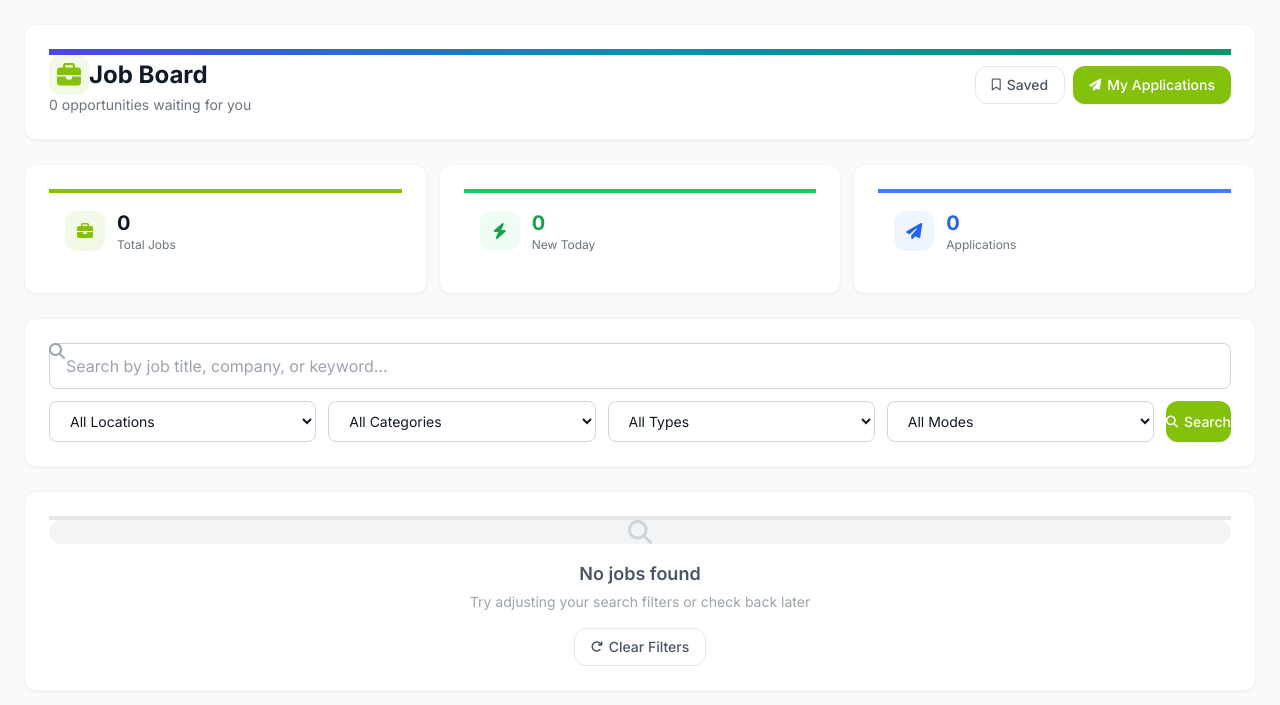
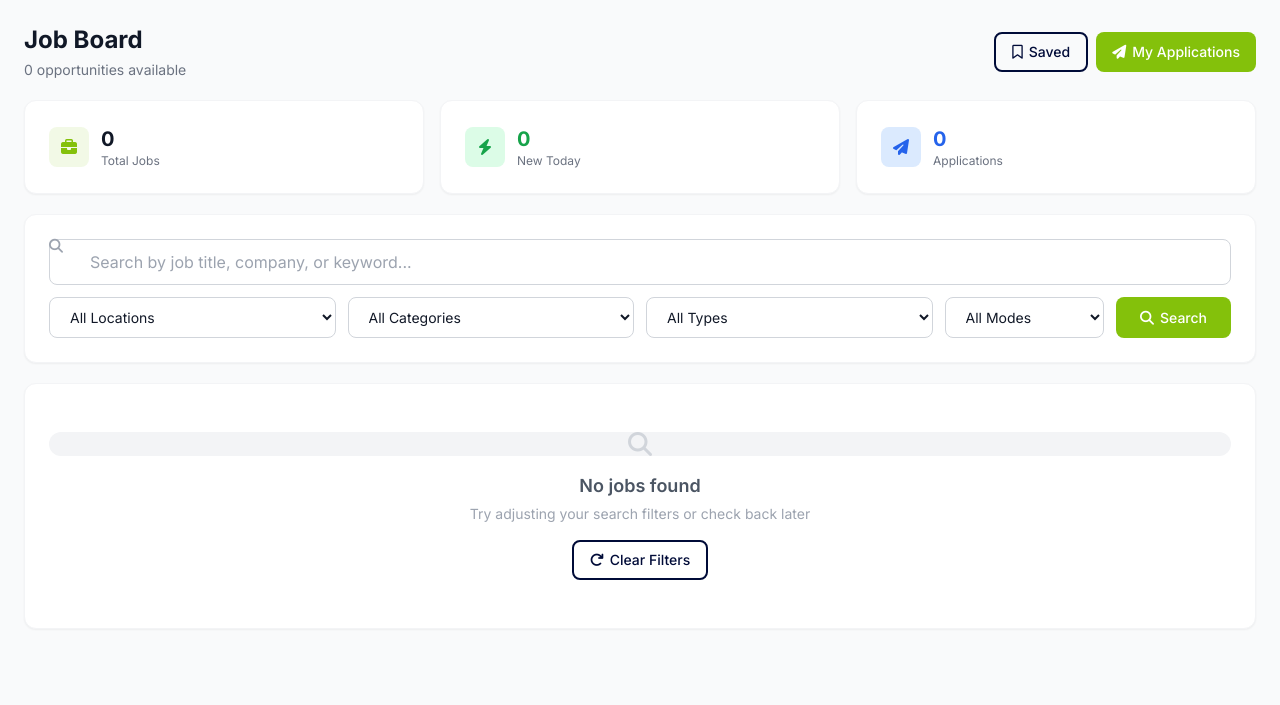
Before and after one commit to atlasskilltech/atlas_ai_career_service, a Node server app: page /job-board in a window 1280 px wide. Shown: the part 65-770 px from the top of the page. Run offline with Node 20, Linux system fonts and the light colour scheme; the visitor is signed in with stand-in values (Sample User, id 1); some libraries are stand-ins or nearby versions.

Commit message:
Fix job board index design - remove all colored top bars, use proper CSS classes
- Remove all colored top bar divs from header, stats cards, and job cards
- Use project's native card, input-field, btn-accent, btn-outline, badge classes
- Remove Tailwind ! important overrides that weren't working with compiled CSS
- Use inline typeStyles map instead of dynamic Tailwind class interpolation
- Make entire job card clickable as an anchor tag
- Use grid layout for filter dropdowns instead of flex
- Cleaner, simpler design without over-decoration

https://claude.ai/code/session_014wGwQvtueYUNpvUV7A1RDM

```diff
--- a/src/views/pages/job-board/index.ejs
+++ b/src/views/pages/job-board/index.ejs
@@ -1,32 +1,20 @@
-<div class="space-y-6">
+<div class="space-y-5">
   <!-- Header -->
-  <div class="card !p-0 overflow-hidden">
-    <div class="h-1.5 w-full" style="background: linear-gradient(90deg, #4F46E5, #0891B2, #059669);"></div>
-    <div class="p-5 sm:p-6">
   <div class="flex flex-col sm:flex-row sm:items-center justify-between gap-4">
     <div>
-          <h1 class="text-2xl font-bold text-gray-900 dark:text-white flex items-center gap-2.5">
-            <div class="w-10 h-10 rounded-xl bg-accent/10 flex items-center justify-center flex-shrink-0">
-              <i class="fas fa-briefcase text-accent"></i>
-            </div>
-            Job Board
-          </h1>
-          <p class="text-sm text-gray-500 mt-1.5 ml-[52px]"><%= total %> opportunities waiting for you</p>
+      <h1 class="text-2xl font-bold text-gray-900 dark:text-white">Job Board</h1>
+      <p class="text-sm text-gray-500 mt-1"><%= total %> opportunities available</p>
     </div>
     <div class="flex gap-2 flex-shrink-0">
-          <a href="/job-board/saved" class="inline-flex items-center gap-1.5 px-4 py-2 rounded-xl border border-gray-200 dark:border-gray-700 text-sm font-medium text-gray-600 dark:text-gray-400 hover:bg-gray-50 dark:hover:bg-gray-800 transition-colors"><i class="far fa-bookmark text-xs"></i> Saved</a>
-          <a href="/job-board/applications" class="inline-flex items-center gap-1.5 px-4 py-2 rounded-xl text-white text-sm font-medium bg-accent hover:bg-accent/90 transition-colors shadow-sm"><i class="fas fa-paper-plane text-xs"></i> My Applications</a>
-        </div>
-      </div>
+      <a href="/job-board/saved" class="btn-outline px-4 py-2 text-sm rounded-lg"><i class="far fa-bookmark mr-1.5"></i>Saved</a>
+      <a href="/job-board/applications" class="btn-accent px-4 py-2 text-sm rounded-lg"><i class="fas fa-paper-plane mr-1.5"></i>My Applications</a>
     </div>
   </div>
 
   <!-- Stats Row -->
-  <div class="grid grid-cols-3 gap-3">
-    <div class="card !p-0 overflow-hidden">
-      <div class="h-1 w-full bg-accent"></div>
-      <div class="p-4 flex items-center gap-3">
-        <div class="w-10 h-10 rounded-xl bg-accent/10 flex items-center justify-center flex-shrink-0">
+  <div class="grid grid-cols-3 gap-4">
+    <div class="card flex items-center gap-3">
+      <div class="w-10 h-10 rounded-lg bg-accent/10 flex items-center justify-center flex-shrink-0">
         <i class="fas fa-briefcase text-accent"></i>
       </div>
       <div>
@@ -34,11 +22,8 @@
         <p class="text-xs text-gray-500">Total Jobs</p>
       </div>
     </div>
-    </div>
-    <div class="card !p-0 overflow-hidden">
-      <div class="h-1 w-full bg-green-500"></div>
-      <div class="p-4 flex items-center gap-3">
-        <div class="w-10 h-10 rounded-xl bg-green-50 dark:bg-green-900/20 flex items-center justify-center flex-shrink-0">
+    <div class="card flex items-center gap-3">
+      <div class="w-10 h-10 rounded-lg bg-green-100 dark:bg-green-900/20 flex items-center justify-center flex-shrink-0">
         <i class="fas fa-bolt text-green-600"></i>
       </div>
       <div>
@@ -46,11 +31,8 @@
         <p class="text-xs text-gray-500">New Today</p>
       </div>
     </div>
-    </div>
-    <div class="card !p-0 overflow-hidden">
-      <div class="h-1 w-full bg-blue-500"></div>
-      <div class="p-4 flex items-center gap-3">
-        <div class="w-10 h-10 rounded-xl bg-blue-50 dark:bg-blue-900/20 flex items-center justify-center flex-shrink-0">
+    <div class="card flex items-center gap-3">
+      <div class="w-10 h-10 rounded-lg bg-blue-100 dark:bg-blue-900/20 flex items-center justify-center flex-shrink-0">
         <i class="fas fa-paper-plane text-blue-600"></i>
       </div>
       <div>
@@ -59,33 +41,28 @@
       </div>
     </div>
   </div>
-  </div>
 
   <!-- Search & Filters -->
-  <div class="card !p-0 overflow-hidden">
-    <div class="p-5">
+  <div class="card">
     <form method="GET" action="/job-board" id="search-form">
-        <!-- Search Bar -->
-        <div class="relative">
-          <i class="fas fa-search absolute left-4 top-1/2 -translate-y-1/2 text-gray-400"></i>
-          <input type="text" name="q" value="<%= filters.query %>" class="input-field !pl-11 !py-3 !text-base !rounded-xl" placeholder="Search by job title, company, or keyword...">
+      <div class="relative mb-3">
+        <i class="fas fa-search absolute left-3 top-1/2 -translate-y-1/2 text-gray-400 text-sm"></i>
+        <input type="text" name="q" value="<%= filters.query %>" class="input-field pl-10" placeholder="Search by job title, company, or keyword..." style="padding-left: 2.5rem;">
       </div>
-
-        <!-- Filter Row -->
-        <div class="flex flex-wrap gap-3 mt-3">
-          <select name="location" class="input-field !py-2.5 !rounded-xl text-sm flex-1 min-w-[140px]">
+      <div class="grid grid-cols-2 sm:grid-cols-4 gap-3">
+        <select name="location" class="input-field text-sm">
           <option value="">All Locations</option>
           <% locations.forEach(loc => { %>
             <option value="<%= loc %>" <%= filters.location === loc ? 'selected' : '' %>><%= loc %></option>
           <% }); %>
         </select>
-          <select name="category" class="input-field !py-2.5 !rounded-xl text-sm flex-1 min-w-[140px]">
+        <select name="category" class="input-field text-sm">
           <option value="">All Categories</option>
           <% categories.forEach(cat => { %>
             <option value="<%= cat %>" <%= filters.category === cat ? 'selected' : '' %>><%= cat %></option>
           <% }); %>
         </select>
-          <select name="jobType" class="input-field !py-2.5 !rounded-xl text-sm flex-1 min-w-[120px]">
+        <select name="jobType" class="input-field text-sm">
           <option value="">All Types</option>
           <option value="full_time" <%= filters.jobType === 'full_time' ? 'selected' : '' %>>Full Time</option>
           <option value="part_time" <%= filters.jobType === 'part_time' ? 'selected' : '' %>>Part Time</option>
@@ -93,99 +70,78 @@
           <option value="contract" <%= filters.jobType === 'contract' ? 'selected' : '' %>>Contract</option>
           <option value="freelance" <%= filters.jobType === 'freelance' ? 'selected' : '' %>>Freelance</option>
         </select>
-          <select name="workMode" class="input-field !py-2.5 !rounded-xl text-sm flex-1 min-w-[120px]">
+        <div class="flex gap-3">
+          <select name="workMode" class="input-field text-sm flex-1">
             <option value="">All Modes</option>
             <option value="onsite" <%= filters.workMode === 'onsite' ? 'selected' : '' %>>Onsite</option>
             <option value="remote" <%= filters.workMode === 'remote' ? 'selected' : '' %>>Remote</option>
             <option value="hybrid" <%= filters.workMode === 'hybrid' ? 'selected' : '' %>>Hybrid</option>
           </select>
-          <button type="submit" class="inline-flex items-center gap-1.5 px-5 py-2.5 rounded-xl text-white text-sm font-medium bg-accent hover:bg-accent/90 transition-colors shadow-sm flex-shrink-0"><i class="fas fa-search text-xs"></i> Search</button>
+          <button type="submit" class="btn-accent px-5 py-2 text-sm rounded-lg flex-shrink-0"><i class="fas fa-search mr-1.5"></i>Search</button>
+        </div>
       </div>
     </form>
-    </div>
     <% if (filters.query || filters.location || filters.category || filters.jobType || filters.workMode) { %>
-      <div class="px-5 py-2.5 bg-gray-50 dark:bg-gray-800/50 border-t border-gray-100 dark:border-gray-800 flex items-center justify-between">
-        <div class="flex flex-wrap items-center gap-2 text-xs">
-          <span class="text-gray-400">Filters:</span>
+      <div class="flex flex-wrap items-center gap-2 mt-3 pt-3 border-t border-gray-100 dark:border-gray-800">
+        <span class="text-xs text-gray-400">Active:</span>
         <% if (filters.query) { %>
-            <span class="inline-flex items-center gap-1 px-2 py-0.5 rounded-full bg-accent/10 text-accent font-medium"><i class="fas fa-search text-[9px]"></i> "<%= filters.query %>"</span>
+          <span class="badge badge-info text-xs"><i class="fas fa-search mr-1 text-[10px]"></i>"<%= filters.query %>"</span>
         <% } %>
         <% if (filters.location) { %>
-            <span class="inline-flex items-center gap-1 px-2 py-0.5 rounded-full bg-red-50 dark:bg-red-900/20 text-red-600 dark:text-red-400 font-medium"><i class="fas fa-map-marker-alt text-[9px]"></i> <%= filters.location %></span>
+          <span class="badge badge-warning text-xs"><i class="fas fa-map-marker-alt mr-1 text-[10px]"></i><%= filters.location %></span>
         <% } %>
         <% if (filters.category) { %>
-            <span class="inline-flex items-center gap-1 px-2 py-0.5 rounded-full bg-purple-50 dark:bg-purple-900/20 text-purple-600 dark:text-purple-400 font-medium"><i class="fas fa-tag text-[9px]"></i> <%= filters.category %></span>
+          <span class="badge text-xs" style="background: rgba(124,58,237,0.1); color: #7C3AED;"><i class="fas fa-tag mr-1 text-[10px]"></i><%= filters.category %></span>
         <% } %>
         <% if (filters.jobType) { %>
-            <span class="inline-flex items-center gap-1 px-2 py-0.5 rounded-full bg-blue-50 dark:bg-blue-900/20 text-blue-600 dark:text-blue-400 font-medium capitalize"><%= filters.jobType.replace('_', ' ') %></span>
+          <span class="badge badge-info text-xs capitalize"><%= filters.jobType.replace('_', ' ') %></span>
         <% } %>
         <% if (filters.workMode) { %>
-            <span class="inline-flex items-center gap-1 px-2 py-0.5 rounded-full bg-green-50 dark:bg-green-900/20 text-green-600 dark:text-green-400 font-medium capitalize"><%= filters.workMode %></span>
+          <span class="badge badge-success text-xs capitalize"><%= filters.workMode %></span>
         <% } %>
-        </div>
-        <a href="/job-board" class="text-xs text-gray-400 hover:text-accent transition-colors font-medium"><i class="fas fa-times mr-1"></i>Clear</a>
+        <a href="/job-board" class="text-xs text-gray-400 hover:text-red-500 transition-colors ml-auto"><i class="fas fa-times mr-1"></i>Clear all</a>
       </div>
     <% } %>
   </div>
 
   <!-- Job Grid -->
   <% if (jobs.length === 0) { %>
-    <div class="card !p-0 overflow-hidden">
-      <div class="h-1 w-full bg-gray-200 dark:bg-gray-700"></div>
-      <div class="p-12 text-center">
+    <div class="card text-center py-12">
       <div class="w-16 h-16 rounded-2xl bg-gray-100 dark:bg-gray-800 flex items-center justify-center mx-auto mb-4">
         <i class="fas fa-search text-2xl text-gray-300"></i>
       </div>
       <h3 class="text-lg font-semibold text-gray-600 dark:text-gray-400">No jobs found</h3>
       <p class="text-sm text-gray-400 mt-1">Try adjusting your search filters or check back later</p>
-        <a href="/job-board" class="inline-flex items-center gap-1.5 px-4 py-2 rounded-xl border border-gray-200 dark:border-gray-700 text-sm font-medium text-gray-600 hover:bg-gray-50 dark:hover:bg-gray-800 transition-colors mt-4"><i class="fas fa-redo text-xs"></i> Clear Filters</a>
-      </div>
+      <a href="/job-board" class="btn-outline px-4 py-2 text-sm rounded-lg mt-4 inline-block"><i class="fas fa-redo mr-1.5"></i>Clear Filters</a>
     </div>
   <% } else { %>
     <div class="grid grid-cols-1 md:grid-cols-2 xl:grid-cols-3 gap-4">
       <% jobs.forEach(job => { %>
         <% let skills = []; try { skills = typeof job.skills === 'string' ? JSON.parse(job.skills) : (job.skills || []); } catch(e) { skills = []; } %>
-        <% const typeColors = {full_time: 'blue', part_time: 'yellow', internship: 'green', contract: 'purple', freelance: 'orange'}; %>
-        <% const typeColor = typeColors[job.job_type] || 'gray'; %>
         <% const cardLogoColors = ['#4F46E5','#0891B2','#059669','#D97706','#DC2626','#7C3AED','#2563EB','#0D9488','#C026D3','#EA580C']; %>
         <% const cardLogoColor = cardLogoColors[job.company.charCodeAt(0) % cardLogoColors.length]; %>
-        <div class="card !p-0 hover:shadow-lg hover:-translate-y-0.5 transition-all duration-200 group flex flex-col overflow-hidden">
-          <!-- Colored Top Bar -->
-          <div class="h-1 w-full" style="background: <%= cardLogoColor %>;"></div>
-
+        <a href="/job-board/view/<%= job.id %>" class="card group hover:shadow-lg hover:-translate-y-0.5 transition-all duration-200 flex flex-col" style="padding: 0; text-decoration: none; color: inherit;">
           <!-- Card Body -->
-          <div class="p-5 flex-1 flex flex-col">
-            <!-- Header: Logo + Info + Save -->
+          <div class="p-4 flex-1 flex flex-col">
+            <!-- Logo + Title + Company -->
             <div class="flex items-start gap-3 mb-3">
-              <div class="w-11 h-11 rounded-xl flex-shrink-0 relative overflow-hidden" style="background: <%= cardLogoColor %>;">
-                <span class="absolute inset-0 flex items-center justify-center text-base font-bold text-white"><%= job.company.charAt(0).toUpperCase() %></span>
+              <div class="w-12 h-12 rounded-xl flex-shrink-0 relative overflow-hidden shadow-sm" style="background: <%= cardLogoColor %>;">
+                <span class="absolute inset-0 flex items-center justify-center text-lg font-bold text-white"><%= job.company.charAt(0).toUpperCase() %></span>
                 <img src="https://logo.clearbit.com/<%= job.company.toLowerCase().replace(/\s*(pvt|private|ltd|limited|inc|corp|llp|llc|co|technologies|tech|software|solutions|consulting|services|india|global|group)\s*/gi, '').trim().replace(/\s+/g, '') %>.com" alt="" class="absolute inset-0 w-full h-full object-contain bg-white p-0.5 rounded-xl" onerror="this.remove();">
               </div>
               <div class="flex-1 min-w-0">
-                <a href="/job-board/view/<%= job.id %>" class="text-sm font-semibold text-gray-900 dark:text-white group-hover:text-accent transition-colors line-clamp-2 leading-snug block"><%= job.title %></a>
-                <p class="text-xs text-gray-500 mt-0.5"><%= job.company %></p>
+                <h3 class="text-sm font-semibold text-gray-900 dark:text-white group-hover:text-accent transition-colors line-clamp-2 leading-snug"><%= job.title %></h3>
+                <p class="text-xs text-gray-500 mt-0.5 truncate"><%= job.company %></p>
               </div>
-              <button onclick="event.stopPropagation(); toggleSaveJob(<%= job.id %>, this)" class="w-8 h-8 rounded-lg border border-gray-200 dark:border-gray-700 flex items-center justify-center text-gray-400 hover:text-accent hover:border-accent transition-colors flex-shrink-0" title="Save job">
-                <i class="far fa-bookmark text-sm"></i>
-              </button>
             </div>
 
-            <!-- Tags Row -->
-            <div class="flex flex-wrap gap-1.5 mb-3">
-              <span class="inline-flex items-center px-2 py-0.5 rounded-full text-[11px] font-medium bg-<%= typeColor %>-50 text-<%= typeColor %>-700 dark:bg-<%= typeColor %>-900/20 dark:text-<%= typeColor %>-300 capitalize"><%= (job.job_type || 'full_time').replace('_', ' ') %></span>
-              <span class="inline-flex items-center px-2 py-0.5 rounded-full text-[11px] font-medium bg-gray-100 text-gray-600 dark:bg-gray-800 dark:text-gray-400 capitalize"><%= (job.work_mode || 'onsite').replace('_', ' ') %></span>
-              <% if (job.category) { %>
-                <span class="inline-flex items-center px-2 py-0.5 rounded-full text-[11px] font-medium bg-accent/10 text-accent"><%= job.category %></span>
-              <% } %>
-            </div>
-
-            <!-- Meta Info -->
+            <!-- Location & Salary -->
             <div class="flex flex-wrap items-center gap-x-3 gap-y-1 text-xs text-gray-500 mb-3">
               <% if (job.location) { %>
                 <span class="inline-flex items-center gap-1"><i class="fas fa-map-marker-alt text-red-400 text-[10px]"></i> <%= job.location %></span>
               <% } %>
               <% if (job.salary_min || job.salary_max) { %>
-                <span class="inline-flex items-center gap-1"><i class="fas fa-indian-rupee-sign text-green-500 text-[10px]"></i>
+                <span class="inline-flex items-center gap-1 text-green-600 font-medium"><i class="fas fa-indian-rupee-sign text-[10px]"></i>
                   <% if (job.salary_min && job.salary_max) { %><%= (job.salary_min/100000).toFixed(0) %>-<%= (job.salary_max/100000).toFixed(0) %> LPA<% } else if (job.salary_max) { %>Up to <%= (job.salary_max/100000).toFixed(0) %> LPA<% } else { %><%= (job.salary_min/100000).toFixed(0) %>+ LPA<% } %>
                 </span>
               <% } %>
@@ -194,61 +150,59 @@
               <% } %>
             </div>
 
-            <!-- Description -->
+            <!-- Tags -->
+            <div class="flex flex-wrap gap-1.5 mb-3">
+              <% const typeLabels = {full_time: 'Full Time', part_time: 'Part Time', internship: 'Internship', contract: 'Contract', freelance: 'Freelance'}; %>
+              <% const typeStyles = {full_time: 'bg-blue-50 text-blue-700 dark:bg-blue-900/20 dark:text-blue-300', part_time: 'bg-yellow-50 text-yellow-700 dark:bg-yellow-900/20 dark:text-yellow-300', internship: 'bg-green-50 text-green-700 dark:bg-green-900/20 dark:text-green-300', contract: 'bg-purple-50 text-purple-700 dark:bg-purple-900/20 dark:text-purple-300', freelance: 'bg-orange-50 text-orange-700 dark:bg-orange-900/20 dark:text-orange-300'}; %>
+              <span class="inline-flex items-center px-2 py-0.5 rounded-md text-[11px] font-medium <%= typeStyles[job.job_type] || 'bg-gray-100 text-gray-600' %>"><%= typeLabels[job.job_type] || 'Full Time' %></span>
+              <span class="inline-flex items-center px-2 py-0.5 rounded-md text-[11px] font-medium bg-gray-100 text-gray-600 dark:bg-gray-800 dark:text-gray-400 capitalize"><%= (job.work_mode || 'onsite').replace('_', ' ') %></span>
+              <% if (job.category) { %>
+                <span class="inline-flex items-center px-2 py-0.5 rounded-md text-[11px] font-medium bg-accent/10 text-accent"><%= job.category %></span>
+              <% } %>
+            </div>
+
+            <!-- Description preview -->
             <% if (job.description) { %>
-              <p class="text-xs text-gray-400 line-clamp-2 leading-relaxed flex-1"><%= job.description.replace(/<[^>]*>/g, '').substring(0, 140) %><%= job.description.length > 140 ? '...' : '' %></p>
+              <p class="text-xs text-gray-400 dark:text-gray-500 line-clamp-2 leading-relaxed mb-3 flex-1"><%= job.description.replace(/<[^>]*>/g, '').substring(0, 150) %></p>
             <% } %>
 
             <!-- Skills -->
             <% if (skills.length > 0 && !(skills.length === 1 && skills[0] === 'General')) { %>
-              <div class="flex flex-wrap gap-1 mt-3">
+              <div class="flex flex-wrap gap-1.5 mt-auto">
                 <% skills.slice(0, 4).forEach(skill => { %>
-                  <span class="px-1.5 py-0.5 bg-accent/8 text-accent border border-accent/15 rounded-full text-[11px] font-medium"><%= skill %></span>
+                  <span class="px-2 py-0.5 bg-gray-50 dark:bg-gray-800 text-gray-600 dark:text-gray-400 border border-gray-200 dark:border-gray-700 rounded-md text-[11px]"><%= skill %></span>
                 <% }); %>
                 <% if (skills.length > 4) { %><span class="px-1.5 py-0.5 text-gray-400 text-[11px]">+<%= skills.length - 4 %></span><% } %>
               </div>
             <% } %>
           </div>
 
-          <!-- Card Footer -->
-          <div class="px-5 py-3 bg-gray-50 dark:bg-gray-800/50 border-t border-gray-100 dark:border-gray-800 flex items-center justify-between">
+          <!-- Footer -->
+          <div class="px-4 py-2.5 border-t border-gray-100 dark:border-gray-800 flex items-center justify-between bg-gray-50/50 dark:bg-gray-800/30">
             <% if (job.posted_date) { %>
-              <span class="text-[11px] text-gray-400"><i class="far fa-calendar mr-1"></i><%= new Date(job.posted_date).toLocaleDateString('en-IN', {day: 'numeric', month: 'short', year: 'numeric'}) %></span>
+              <span class="text-[11px] text-gray-400"><i class="far fa-calendar-alt mr-1"></i><%= new Date(job.posted_date).toLocaleDateString('en-IN', {day: 'numeric', month: 'short', year: 'numeric'}) %></span>
             <% } else { %>
               <span></span>
             <% } %>
-            <a href="/job-board/view/<%= job.id %>" class="text-xs font-medium text-accent hover:underline">View Details <i class="fas fa-arrow-right text-[10px] ml-0.5"></i></a>
+            <span class="text-xs font-medium text-accent group-hover:underline">View Details <i class="fas fa-arrow-right text-[10px] ml-0.5"></i></span>
           </div>
-        </div>
+        </a>
       <% }); %>
     </div>
   <% } %>
 
   <!-- Pagination -->
   <% if (totalPages > 1) { %>
-    <div class="flex items-center justify-center gap-1.5 pt-2">
+    <div class="flex items-center justify-center gap-1.5 pt-2 pb-4">
       <% if (page > 1) { %>
-        <a href="?<%= new URLSearchParams({...filters, page: page - 1}).toString() %>" class="w-9 h-9 rounded-xl border border-gray-200 dark:border-gray-700 flex items-center justify-center text-gray-500 hover:bg-gray-50 dark:hover:bg-gray-800 transition-colors"><i class="fas fa-chevron-left text-xs"></i></a>
+        <a href="?<%= new URLSearchParams({...filters, page: page - 1}).toString() %>" class="w-9 h-9 rounded-lg border border-gray-200 dark:border-gray-700 flex items-center justify-center text-gray-500 hover:bg-gray-100 dark:hover:bg-gray-800 transition-colors text-sm"><i class="fas fa-chevron-left text-xs"></i></a>
       <% } %>
       <% for (let i = Math.max(1, page - 2); i <= Math.min(totalPages, page + 2); i++) { %>
-        <a href="?<%= new URLSearchParams({...filters, page: i}).toString() %>" class="w-9 h-9 rounded-xl flex items-center justify-center text-sm font-medium transition-colors <%= i === page ? 'bg-accent text-white shadow-sm' : 'border border-gray-200 dark:border-gray-700 text-gray-600 hover:bg-gray-50 dark:hover:bg-gray-800' %>"><%= i %></a>
+        <a href="?<%= new URLSearchParams({...filters, page: i}).toString() %>" class="w-9 h-9 rounded-lg flex items-center justify-center text-sm font-medium transition-colors <%= i === page ? 'bg-accent text-white' : 'border border-gray-200 dark:border-gray-700 text-gray-600 hover:bg-gray-100 dark:hover:bg-gray-800' %>"><%= i %></a>
       <% } %>
       <% if (page < totalPages) { %>
-        <a href="?<%= new URLSearchParams({...filters, page: page + 1}).toString() %>" class="w-9 h-9 rounded-xl border border-gray-200 dark:border-gray-700 flex items-center justify-center text-gray-500 hover:bg-gray-50 dark:hover:bg-gray-800 transition-colors"><i class="fas fa-chevron-right text-xs"></i></a>
+        <a href="?<%= new URLSearchParams({...filters, page: page + 1}).toString() %>" class="w-9 h-9 rounded-lg border border-gray-200 dark:border-gray-700 flex items-center justify-center text-gray-500 hover:bg-gray-100 dark:hover:bg-gray-800 transition-colors text-sm"><i class="fas fa-chevron-right text-xs"></i></a>
       <% } %>
     </div>
   <% } %>
 </div>
-
-<script>
-async function toggleSaveJob(jobId, btn) {
-  try {
-    const res = await fetch('/job-board/api/' + jobId + '/save', { method: 'POST' });
-    if (res.ok) {
-      btn.innerHTML = '<i class="fas fa-bookmark text-sm text-accent"></i>';
-      btn.classList.add('border-accent', 'text-accent');
-      showToast('Job saved!', 'success');
-    }
-  } catch (err) { showToast('Failed to save', 'error'); }
-}
-</script>
```
Lines whose indentation alone changed are shown as unchanged.
